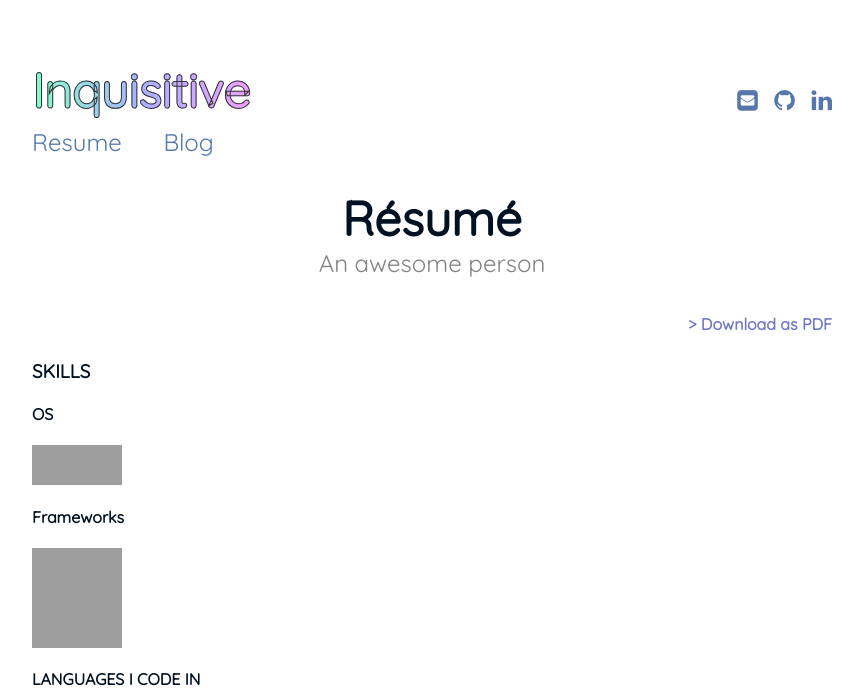
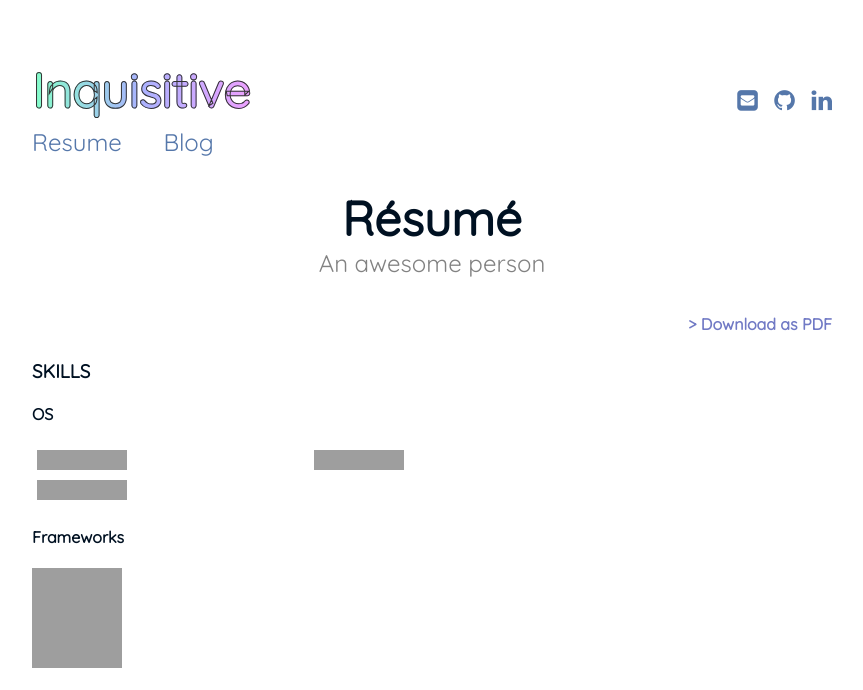
Before and after one commit to lakshyarao22/lakshyarao22.github.io, a Jekyll site: the page built from resume.md, in a window 1280 px wide. Shown: the top 690 px of the page, without its empty margins (208-1071 px from the left). Built offline with Jekyll 4.4.1, drawn with Linux system fonts in a browser that asks for light colours; grey boxes are pictures that could not be loaded.

Commit message:
lets see

```diff
--- a/assets/css/main.css
+++ b/assets/css/main.css
@@ -47,6 +47,16 @@
   .wrapper {
     max-width: 800px;
     margin: 60px auto; }
+
+  .SkillColumn {
+      float: left;
+      width: 33.33%;
+      padding: 5px; }
+
+  .SkillRow::after {
+  content: "";
+  clear: both;
+  display: table; }
 
 /* =Header *//*************************************************************/
   .header {
--- a/resume.md
+++ b/resume.md
@@ -10,10 +10,17 @@ subtitle: An awesome person
 ### SKILLS
 
 #### OS
-<span>
-<img src="https://img.shields.io/badge/Windows-0078D6?style=for-the-badge&logo=windows&logoColor=white" />
-<img src="https://img.shields.io/badge/mac%20os-000000?style=for-the-badge&logo=macos&logoColor=F0F0F0" />
-</span>
+<div class="SkillRow">
+  <div class="SkillColumn">
+    <img src="https://img.shields.io/badge/Windows-0078D6?style=for-the-badge&logo=windows&logoColor=white" />
+  </div>
+  <div class="SkillColumn">
+    <img src="https://img.shields.io/badge/mac%20os-000000?style=for-the-badge&logo=macos&logoColor=F0F0F0" />
+  </div>
+  <div class="SkillColumn">
+    <img src="https://img.shields.io/badge/Windows-0078D6?style=for-the-badge&logo=windows&logoColor=white" />
+  </div>
+</div>
 <!-- ![Windows](https://img.shields.io/badge/Windows-0078D6?style=for-the-badge&logo=windows&logoColor=white) ![macOS](https://img.shields.io/badge/mac%20os-000000?style=for-the-badge&logo=macos&logoColor=F0F0F0) ![Linux](https://img.shields.io/badge/Linux-FCC624?style=for-the-badge&logo=linux&logoColor=black) ![FreeBSD](https://img.shields.io/badge/-FreeBSD-%23870000?style=for-the-badge&logo=freebsd&logoColor=white) -->
 
 #### Frameworks
```
